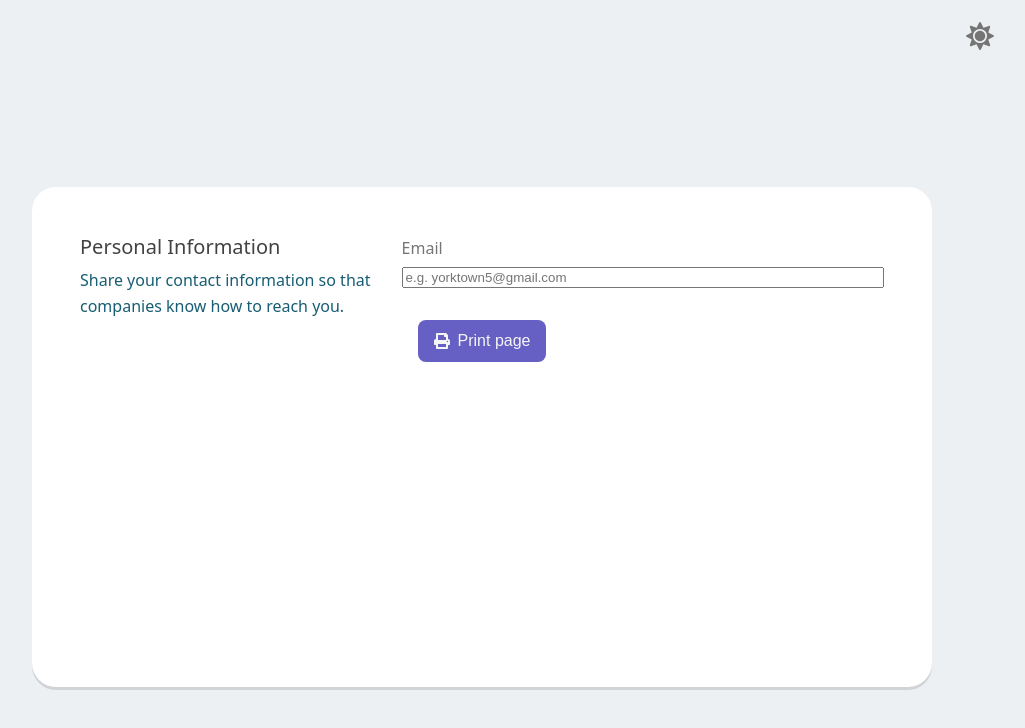
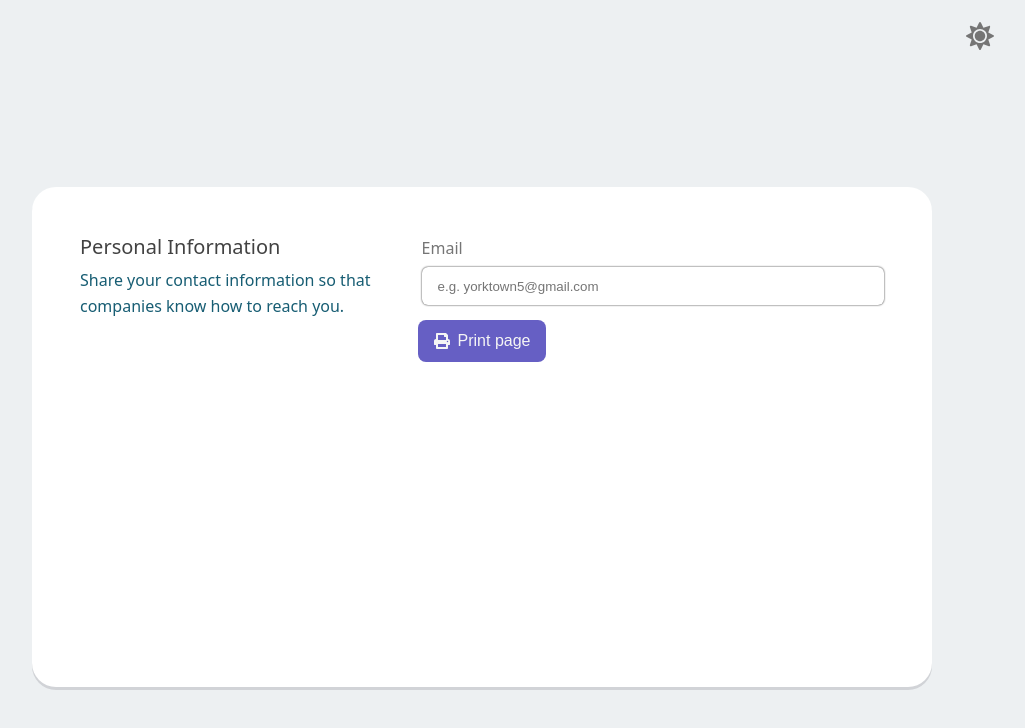
Before and after one commit to AnOrdinaryUsername/CV-Generator, a React (Create React App) app: page / in a window 1280 px wide. Shown: the top 728 px of the page, without its empty margins (158-1183 px from the left). Built offline with nearby package versions, Linux system fonts and the light colour scheme.

Commit message:
style: Make inputs taller and add shadow

```diff
--- a/src/features/form/components/Inputs.css
+++ b/src/features/form/components/Inputs.css
@@ -2,6 +2,7 @@
   display: flex;
   flex-direction: column;
   margin-top: 1.8rem;
+  padding-left: 2rem;
 }
 
 .input:first-child {
@@ -9,5 +10,10 @@
 }
 
 .input input {
+  border: none;
+  box-shadow: 0px 0px 2px 0px hsl(0deg 0% 7%);
   margin-top: 0.6rem;
+  height: 3.8rem;
+  border-radius: 0.6rem;
+  padding: 0 1.6rem;
 }
```
